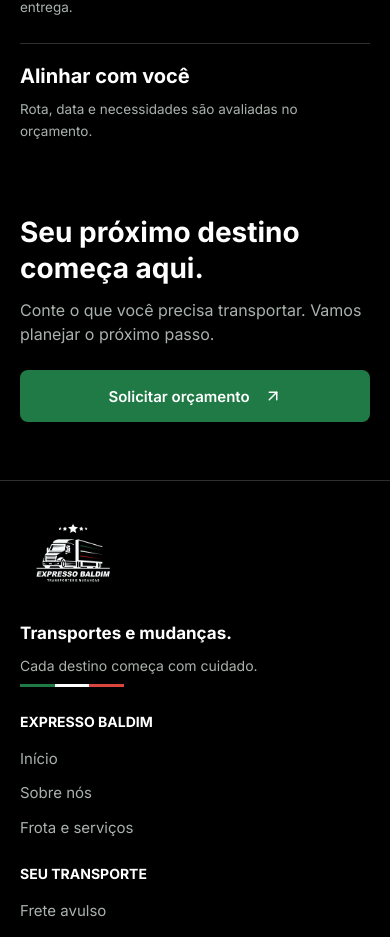
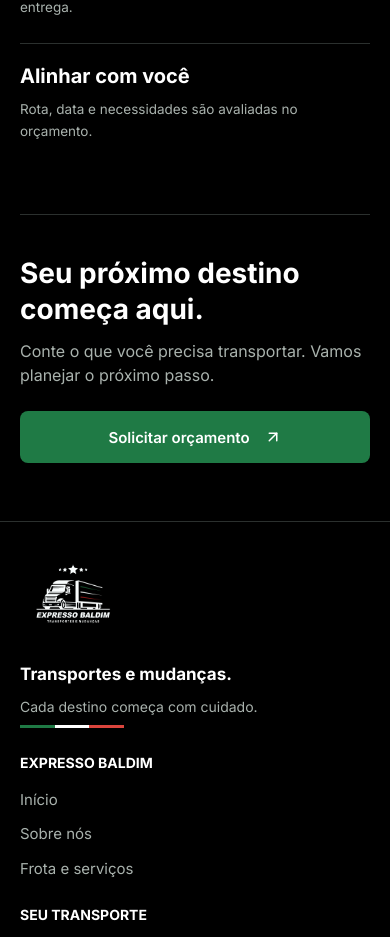
Before and after one commit to Nyckbaldim/expresso-baldim, an Angular app: page /frota-e-servicos in a window 390 px wide. Shown: the part 2737-3674 px from the top of the page. Built offline with nearby package versions, Linux system fonts and the light colour scheme; no server answers.

Commit message:
style(frota-e-servicos): separa a chamada final com uma linha

```diff
--- a/src/app/pages/frota-e-servicos/frota-e-servicos.css
+++ b/src/app/pages/frota-e-servicos/frota-e-servicos.css
@@ -249,7 +249,9 @@ p { color: var(--cinza); }
   align-items: flex-end;
   justify-content: space-between;
   gap: 24px;
-  padding-top: 96px;
+  margin-top: 96px;
+  padding-top: 40px;
+  border-top: 1px solid var(--borda);
 }
 .cta h2 { margin-bottom: 12px; }
 .cta p { font-size: 16px; }
@@ -289,6 +291,6 @@ p { color: var(--cinza); }
   .cta {
     flex-direction: column;
     align-items: stretch;
-    padding-top: 72px;
+    margin-top: 72px;
   }
 }
```
